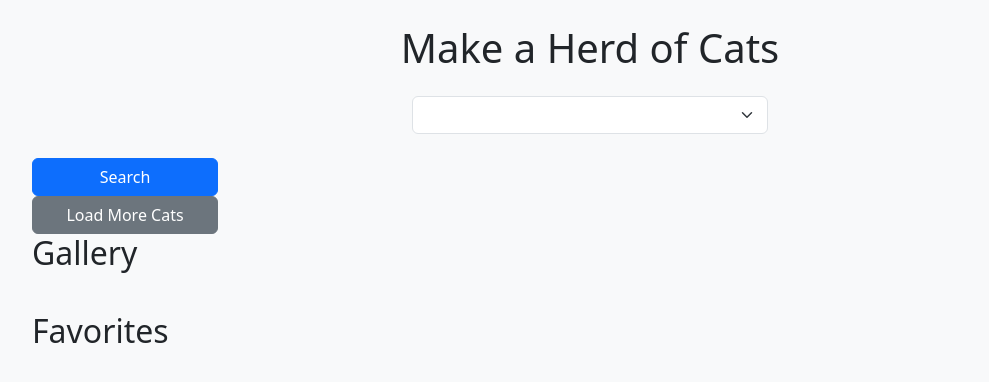
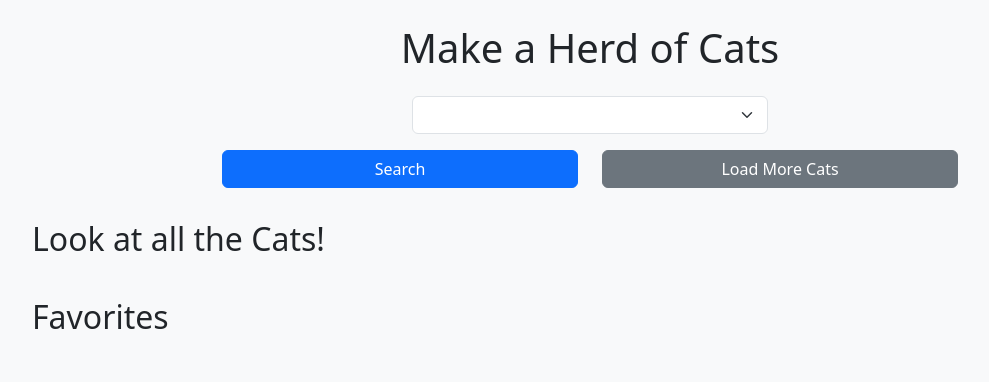
Before and after one commit to Kenzie-Crawford/SBA_308a_catCollection, a plain HTML site: page index.html in a window 1280 px wide. Shown: the whole page, without its empty margins (50-1039 px from the left). Drawn offline with nearby package versions, Linux system fonts and the light colour scheme; no server answers.

Commit message:
read me and reposition buttons

```diff
--- a/index.html
+++ b/index.html
@@ -14,21 +14,27 @@
 
         <h1 class="text-center mb-4">Make a Herd of Cats</h1>
 
-        <div class="row justify-content-center mb-4">
+        <div class="row justify-content-center mb-3">
   <div class="col-md-4">
     <select id="breedSelect" class="form-select"></select>
   </div>
 </div>
 
-        <div class="col-md-2">
-            <button id="searchBtn" class="btn btn-primary w-100">Search</button>
+<div class="row justify-content-center mb-4">
+  <div class="col-md-4 mb-2">
+    <button id="searchBtn" class="btn btn-primary w-100">
+      Search
+    </button>
   </div>
 
-        <div class="col-md-2">
-            <button id="loadMoreBtn" class="btn btn-secondary w-100">Load More Cats</button>
+  <div class="col-md-4">
+    <button id="loadMoreBtn" class="btn btn-secondary w-100">
+      Load More Cats
+    </button>
+  </div>
 </div>
 
-        <h2 class="mb-3">Gallery</h2>
+        <h2 class="mb-3">Look at all the Cats!</h2>
         <div id="gallery" class="row g-4"></div>
 
         <h2 class="mt-5 mb-3">Favorites</h2>
--- a/javascript/ui.js
+++ b/javascript/ui.js
@@ -15,13 +15,19 @@ export function renderGallery(images) {
 
   images.forEach(image => {
     const col = document.createElement("div");
-        col.classname = "col-md-4 col-lg-3"
+    col.className = "col-md-4 col-lg-3";
+
     col.innerHTML = `
-    <div class = "card shadow-sm h-100">
+      <div class="card shadow-sm h-100">
         <img src="${image.url}" class="card-img-top" alt="Cat">
         <div class="card-body text-center">
           <button class="btn btn-danger w-100" data-id="${image.id}">
+            ❤️ Favorite
+          </button>
+        </div>
+      </div>
     `;
+
     gallery.appendChild(col);
   });
 }
```
Also changed, not shown: 1 other file. Lines whose indentation alone changed are shown as unchanged.
